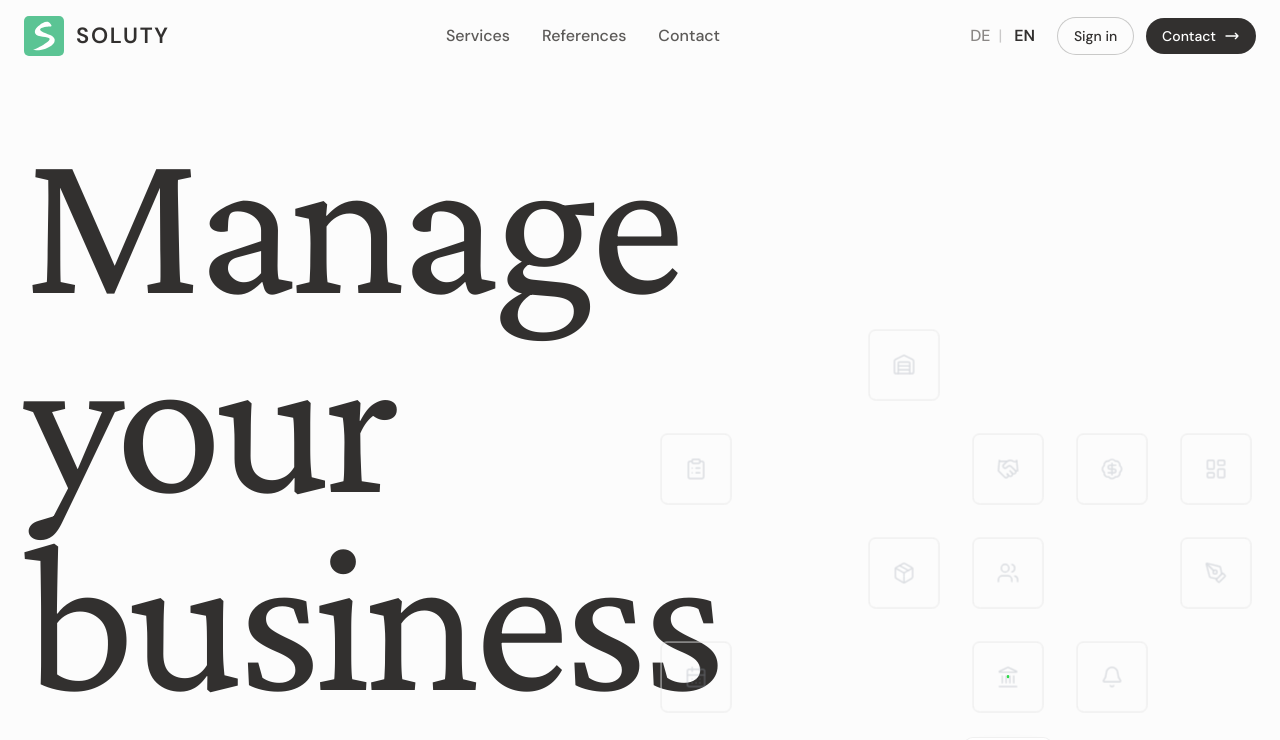
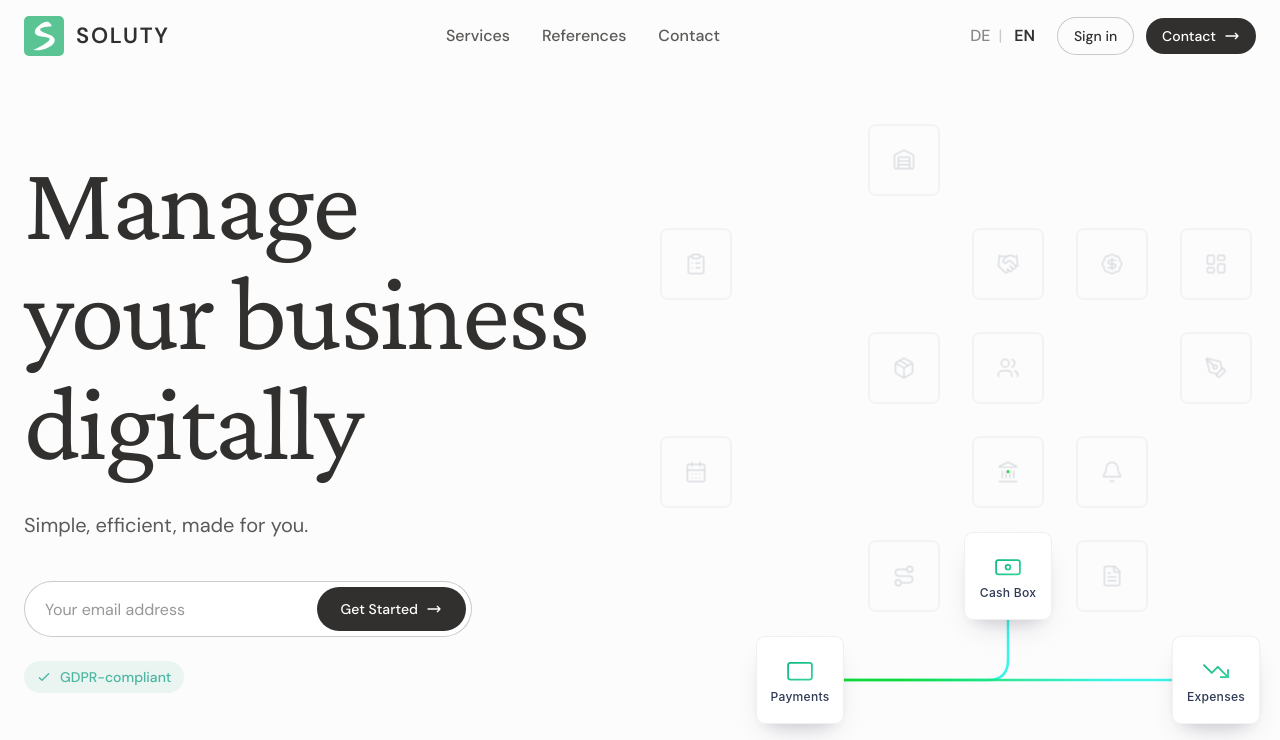
Before and after one commit to zaferkucuk/soluty-website, a Next.js app: page /en in a window 1280 px wide. Shown: the top 740 px of the page. Built offline with nearby package versions, Linux system fonts and the light colour scheme.

Commit message:
feat(typography): reduce Hero headline size by 50%
heading-1 font-size changes:
- Mobile: 126px → 63px
- Default: 168px → 84px
- Tablet (640px+): 192px → 96px
- Desktop (1024px+): 216px → 108px

Restored line-height and letter-spacing to standard values

```diff
--- a/app/globals.css
+++ b/app/globals.css
@@ -140,18 +140,18 @@ body {
    - 9 weights available (200-900) for maximum flexibility
    - Use weight 400-500 for large headlines
    - Use weight 500-600 for smaller headings
-   - Extra large font sizes for maximum impact (168-216px for hero)
+   - Large font sizes for hero (84-108px)
    ========================================================================== */
 
 /* ---- Headings (Serif - Crimson Pro) ---- */
 
-/* Hero headline - extra large display size */
+/* Hero headline - large display size */
 .heading-1 {
   font-family: var(--font-serif);
-  font-size: 168px;
+  font-size: 84px;
   font-weight: 400;
-  line-height: 0.95;
-  letter-spacing: -0.03em;
+  line-height: 1.05;
+  letter-spacing: -0.02em;
   color: var(--color-text-primary);
 }
 
@@ -187,7 +187,7 @@ body {
 /* Responsive headings */
 @media (min-width: 640px) {
   .heading-1 {
-    font-size: 192px;
+    font-size: 96px;
   }
   .heading-2 {
     font-size: 48px;
@@ -196,8 +196,8 @@ body {
 
 @media (min-width: 1024px) {
   .heading-1 {
-    font-size: 216px;
-    line-height: 0.92;
+    font-size: 108px;
+    line-height: 1.02;
   }
   .heading-2 {
     font-size: 52px;
@@ -210,8 +210,8 @@ body {
 /* Mobile styles */
 @media (max-width: 639px) {
   .heading-1 {
-    font-size: 126px;
-    line-height: 0.95;
+    font-size: 63px;
+    line-height: 1.05;
   }
   .heading-2 {
     font-size: 32px;
```
